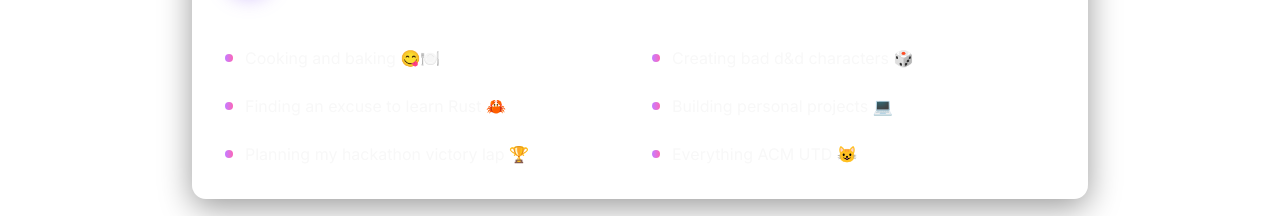
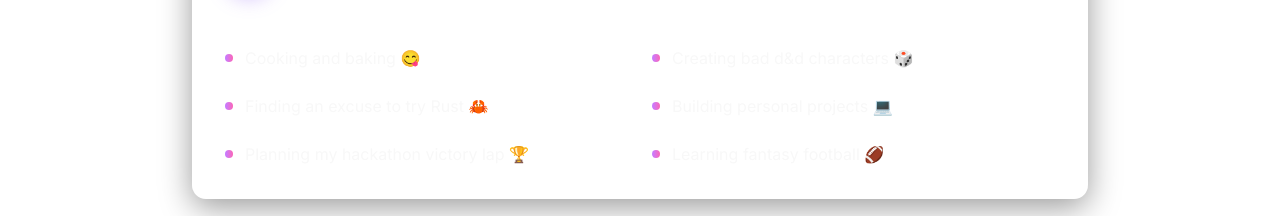
Before and after one commit to emw8105/portfolio, a Next.js app: page /about in a window 1280 px wide. Shown: the part 891-1107 px from the top of the page. Built offline with nearby package versions, Linux system fonts and the light colour scheme.

Commit message:
about page static info abstracted

```diff
--- a/src/app/about/page.tsx
+++ b/src/app/about/page.tsx
@@ -3,33 +3,10 @@ import { Card } from "@/components/ui/card"
 import { Badge } from "@/components/ui/badge"
 import { Heart, Code2 } from "lucide-react"
 import Image from "next/image"
+import { skills } from "@/lib/skills"
+import { interests } from "@/lib/interests"
 
 export default function AboutPage() {
-  const coreSkills = [
-    "JavaScript",
-    "TypeScript",
-    "React",
-    "Next.js",
-    "Python",
-    "Firebase",
-    "AWS",
-    "C#/.NET",
-    "Spring Boot",
-    "Golang",
-    "Docker",
-    "RAG + Langchain",
-    "LLM Integration",
-    "System Architecture",
-  ]
-
-  const interests = [
-    "Cooking and baking 😋🍽️",
-    "Creating bad d&d characters 🎲",
-    "Finding an excuse to learn Rust 🦀",
-    "Building personal projects 💻",
-    "Planning my hackathon victory lap 🏆",
-    "Everything ACM UTD 😺",
-  ]
 
   return (
     <div className="min-h-screen">
@@ -79,7 +56,7 @@ export default function AboutPage() {
                 <h3 className="text-2xl font-bold font-serif">My Core Skills & Technologies</h3>
               </div>
               <div className="flex flex-wrap gap-3">
-                {coreSkills.map((skill) => (
+                {skills.map((skill) => (
                   <Badge
                     key={skill}
                     variant="secondary"
--- /dev/null
+++ b/src/lib/interests.ts
@@ -0,0 +1,8 @@
+export const interests = [
+    "Cooking and baking 😋",
+    "Creating bad d&d characters 🎲",
+    "Finding an excuse to try Rust 🦀",
+    "Building personal projects 💻",
+    "Planning my hackathon victory lap 🏆",
+    "Learning fantasy football 🏈",
+  ]
--- /dev/null
+++ b/src/lib/skills.ts
@@ -0,0 +1,16 @@
+export const skills = [
+    "JavaScript",
+    "TypeScript",
+    "React",
+    "Next.js",
+    "Python",
+    "Firebase",
+    "AWS",
+    "C#/.NET",
+    "Spring Boot",
+    "Golang",
+    "Docker",
+    "RAG + Langchain",
+    "LLM Integration",
+    "System Architecture",
+  ]
```
